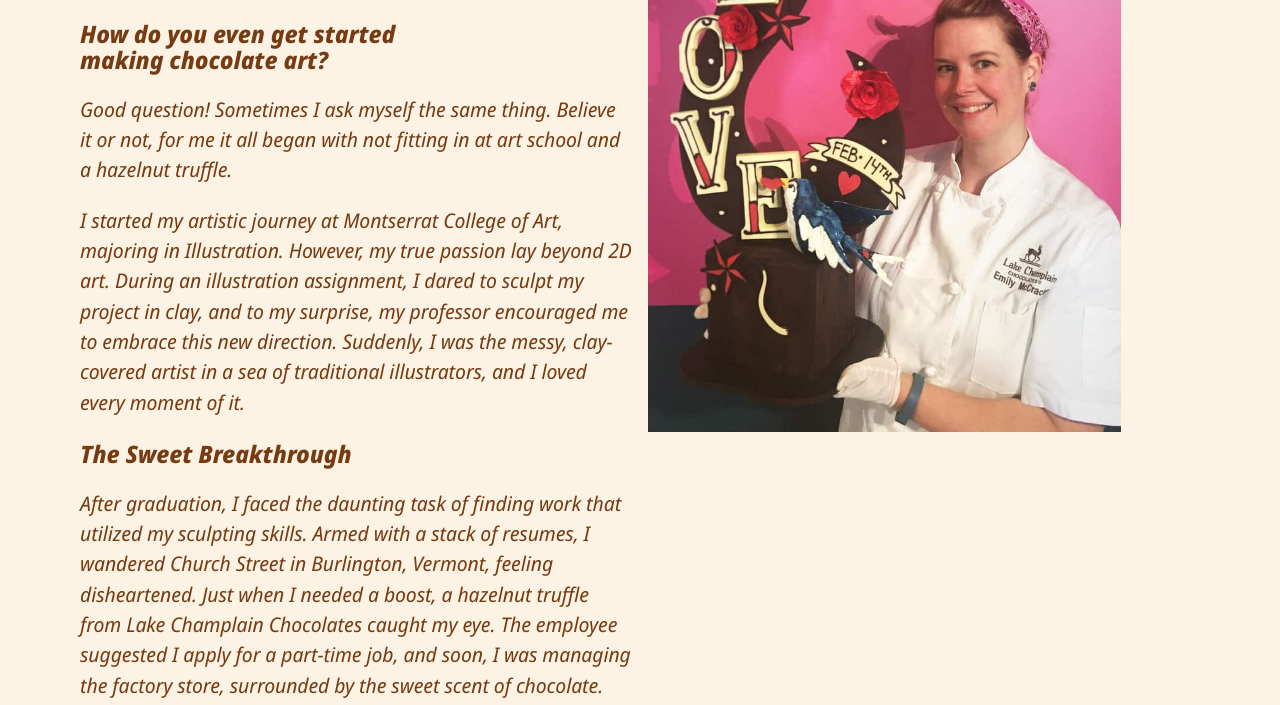
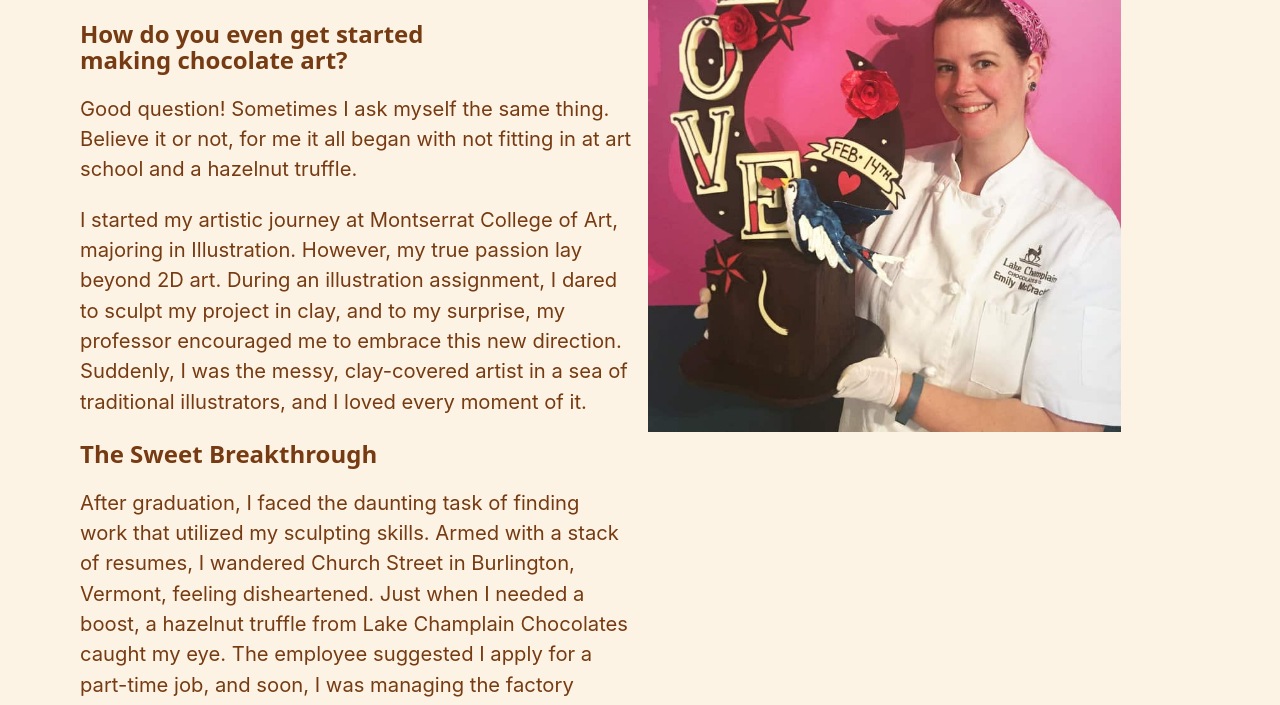
Before and after one commit to smccracken/chocolatesculptress.com, an Astro site: page /about in a window 1280 px wide. Shown: the part 371-1076 px from the top of the page. Built offline with nearby package versions, Linux system fonts and the light colour scheme; Astro itself is replaced by a stand-in of ours.

Commit message:
Fix font face import

```diff
--- a/src/css/global/fonts.css
+++ b/src/css/global/fonts.css
@@ -2,8 +2,12 @@
   font-family: "Noto Sans Display";
   font-style: normal;
   font-weight: 100 900;
+  font-stretch: 100%;
   font-display: swap;
   src: url("/fonts/Noto-Sans-Display.woff2") format("woff2");
+  unicode-range:
+    U+0100-02BA, U+02BD-02C5, U+02C7-02CC, U+02CE-02D7, U+02DD-02FF, U+0304, U+0308, U+0329, U+1D00-1DBF, U+1E00-1E9F,
+    U+1EF2-1EFF, U+2020, U+20A0-20AB, U+20AD-20C0, U+2113, U+2C60-2C7F, U+A720-A7FF;
 }
 
 @font-face {
--- a/src/layouts/Layout.astro
+++ b/src/layouts/Layout.astro
@@ -15,9 +15,6 @@
     <link rel="icon" type="image/svg+xml" href="/favicon.svg" />
     <meta name="generator" content={Astro.generator} />
     <title>{title}</title>
-    <style>
-      @import url("https://fonts.googleapis.com/css2?family=Noto+Sans+Display:ital,wght@0,100..900;1,100..900&display=swap");
-    </style>
     <ClientRouter />
   </head>
   <body>
```
Also changed, not shown: public/fonts/Noto-Sans-Display.woff2.
